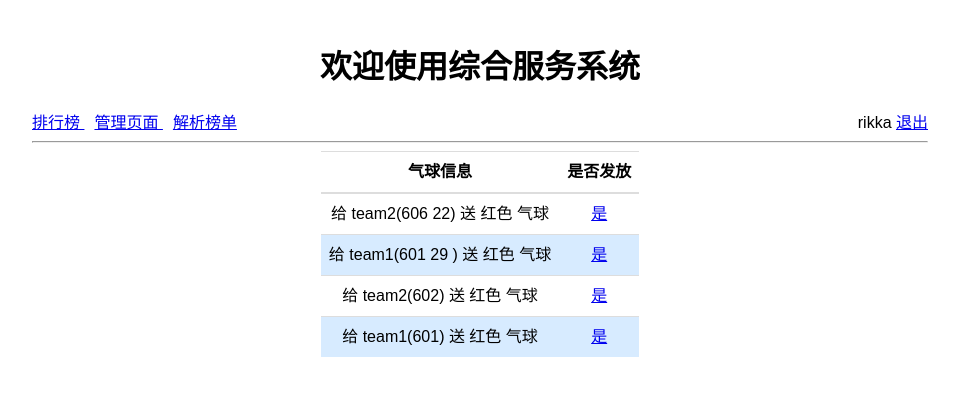
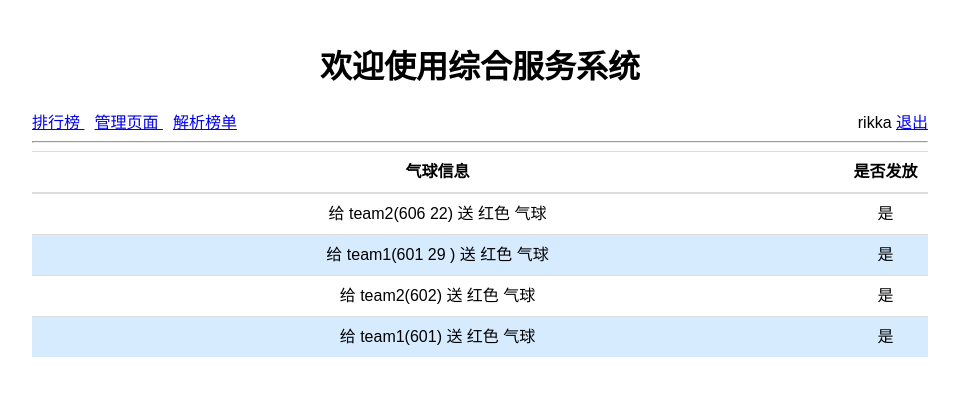
Before and after one commit to intspt/balloon, a Flask app: page /balloon in a window 1280 px wide. Shown: the top 396 px of the page, without its empty margins (160-1119 px from the left). Run offline with Flask 2, Linux system fonts and the light colour scheme; a user stored in the database is signed in; data comes from the database, SQL or seed files in the repository; both versions use the stored data as it was after the commit.

Commit message:
update
update

```diff
--- a/app/templates/balloon.html
+++ b/app/templates/balloon.html
@@ -2,11 +2,11 @@
 {% extends "base.html"%}
 {% block content %}
     <div>
-        <table class="table" style="margin:auto">
+        <table class="table" style="margin:auto; width: 100%">
             <thead>
                 <tr>
                 <th> 气球信息 </th>
-                <th> 是否发放 </th>
+                <th style="width: 69px"> 是否发放 </th>
                 </tr>
             </thead>
             <tbody>
@@ -15,9 +15,9 @@
                         <td> 给 {{ send_balloon.team_name }}({{ send_balloon.team_location }}) 送 {{ BALLOON_COLOR[send_balloon.problem_id] }}色 气球 </td>
                         <td>
                             {% if send_balloon.is_sent %}
-                                <a href={{ url_for('change_status', sid=send_balloon.id_, status='false') }}> 是 </a>
+                                <span> 是 <span>
                             {% else %}
-                                <a href={{ url_for('change_status', sid=send_balloon.id_, status='true') }}> 否 </a>
+                                <a href={{ url_for('change_status', sid=send_balloon.id_) }}> 否 </a>
                             {% endif %}
                         </td>
                     </tr>
--- a/app/views.py
+++ b/app/views.py
@@ -144,10 +144,7 @@ def analyse_board():
 @login_required
 @throw_exception
 def change_status():
-    if request.args['status'] == 'true':
-        SendBalloon.query.filter_by(id_=request.args['sid']).update({'is_sent': True})
-    else:
-        SendBalloon.query.filter_by(id_=request.args['sid']).update({'is_sent': False})
+    SendBalloon.query.filter_by(id_=request.args['sid']).update({'is_sent': True})
     db.session.commit()
     db.session.close()
     return redirect('/balloon')
```
Also changed, not shown: app/data/data.db.
